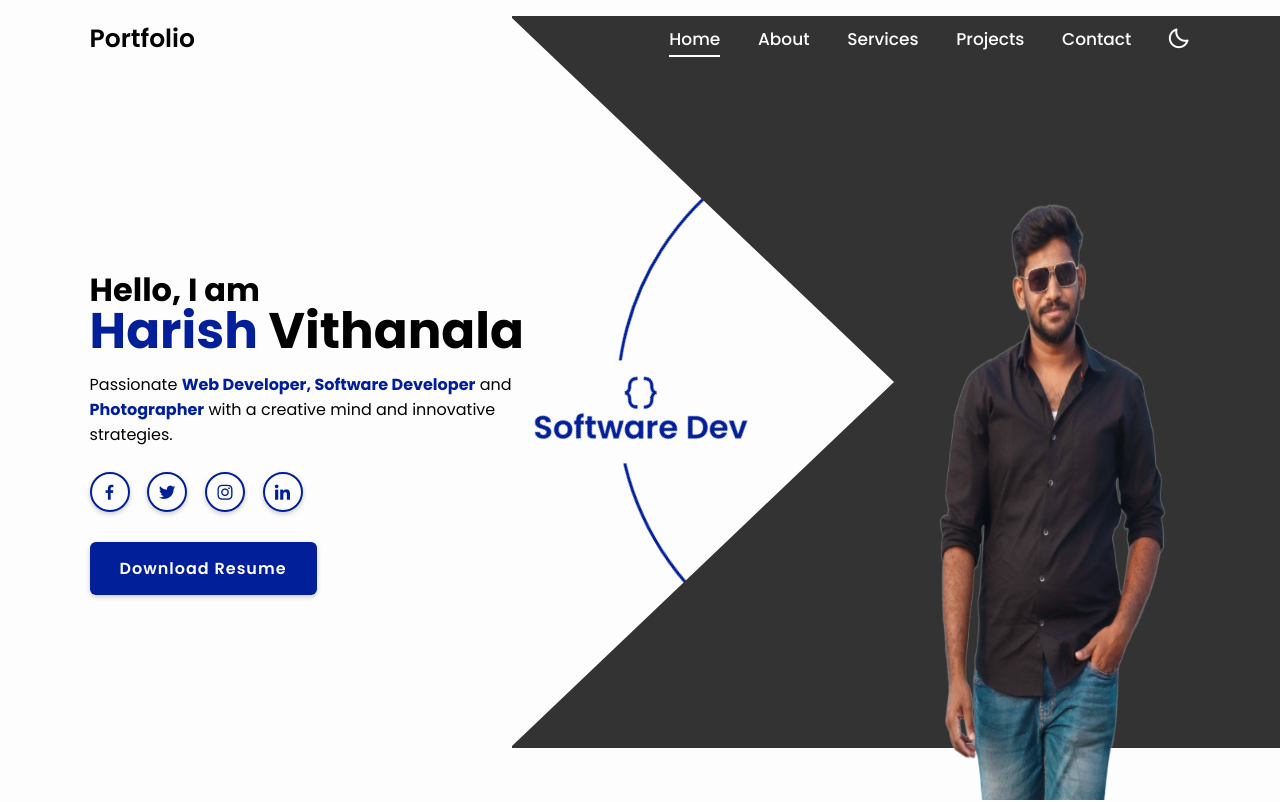
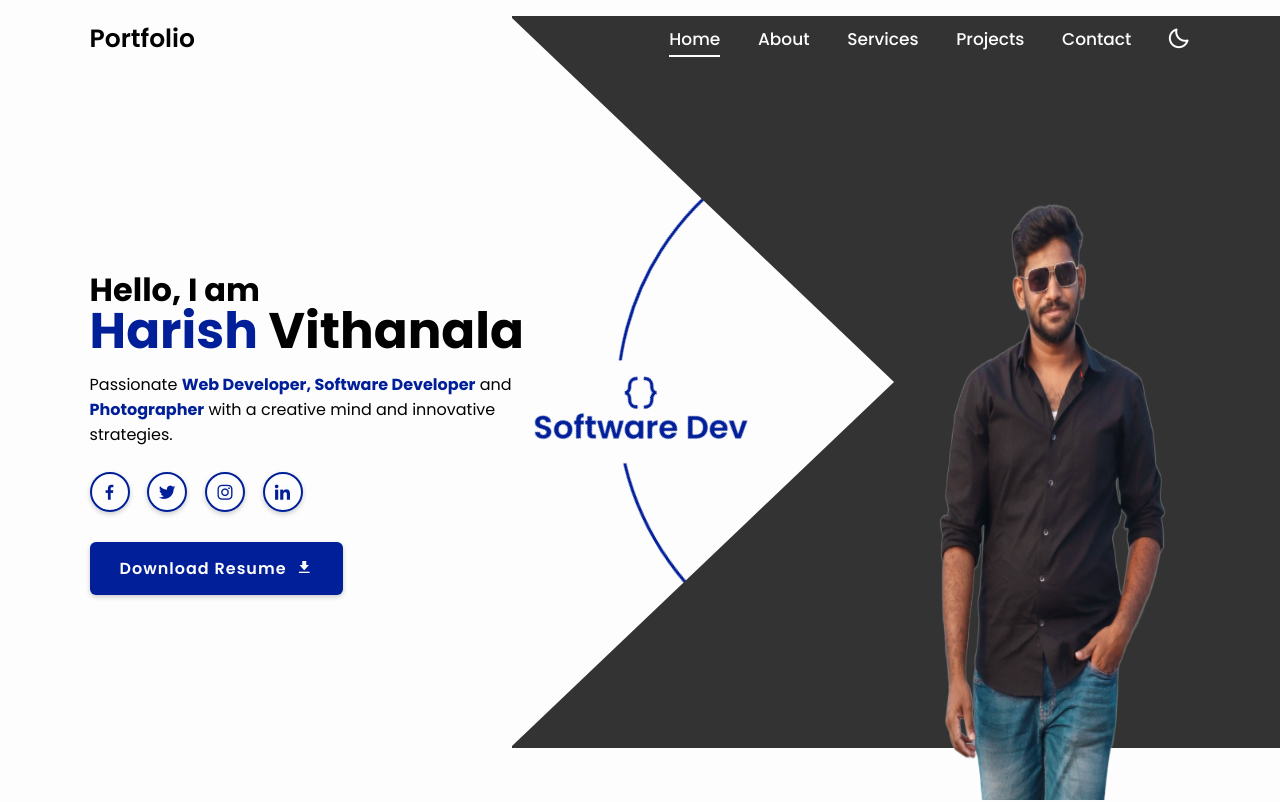
Before and after one commit to harish-04/Portfolio, a plain HTML site: page index.html in a window 1280 px wide. Shown: the top 802 px of the page. Drawn offline with nearby package versions, Linux system fonts and the light colour scheme; some packages are replaced by stand-ins of ours; a script that the page names is missing.

Commit message:
added download button

```diff
--- a/index.html
+++ b/index.html
@@ -38,7 +38,7 @@
                 <a href="#"><i class='bx bxl-linkedin' ></i></a>
             </div>
 
-            <a href="https://drive.google.com/uc?export=download&id=1c8KJYXXeg5Usya2LBUXo8_FXNSkJYEap" class="btn" download="resume.pdf">Download Resume</a>
+            <a href="https://drive.google.com/uc?export=download&id=1c8KJYXXeg5Usya2LBUXo8_FXNSkJYEap" class="btn" download="resume.pdf">Download Resume &nbsp;<i class='bx bxs-download'></i></a>
         </div>
         <div class="profession-container">
             <div class="profession-box">
```
